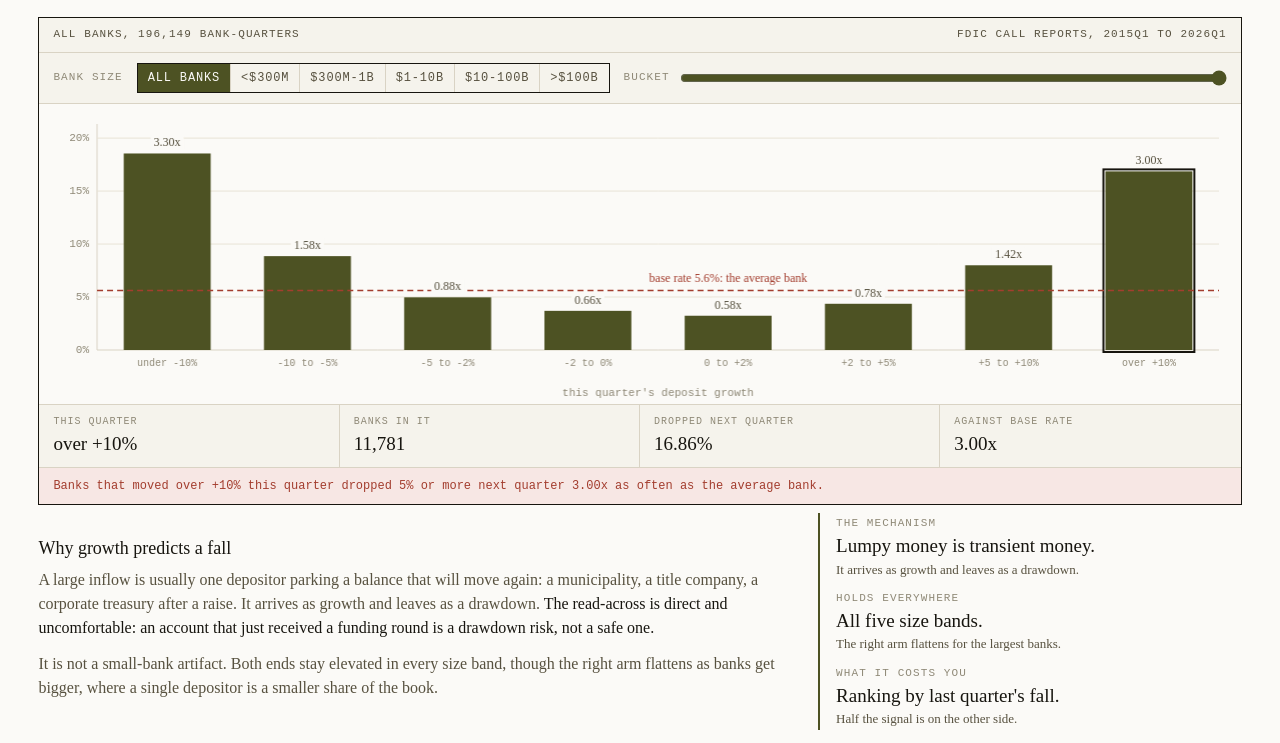
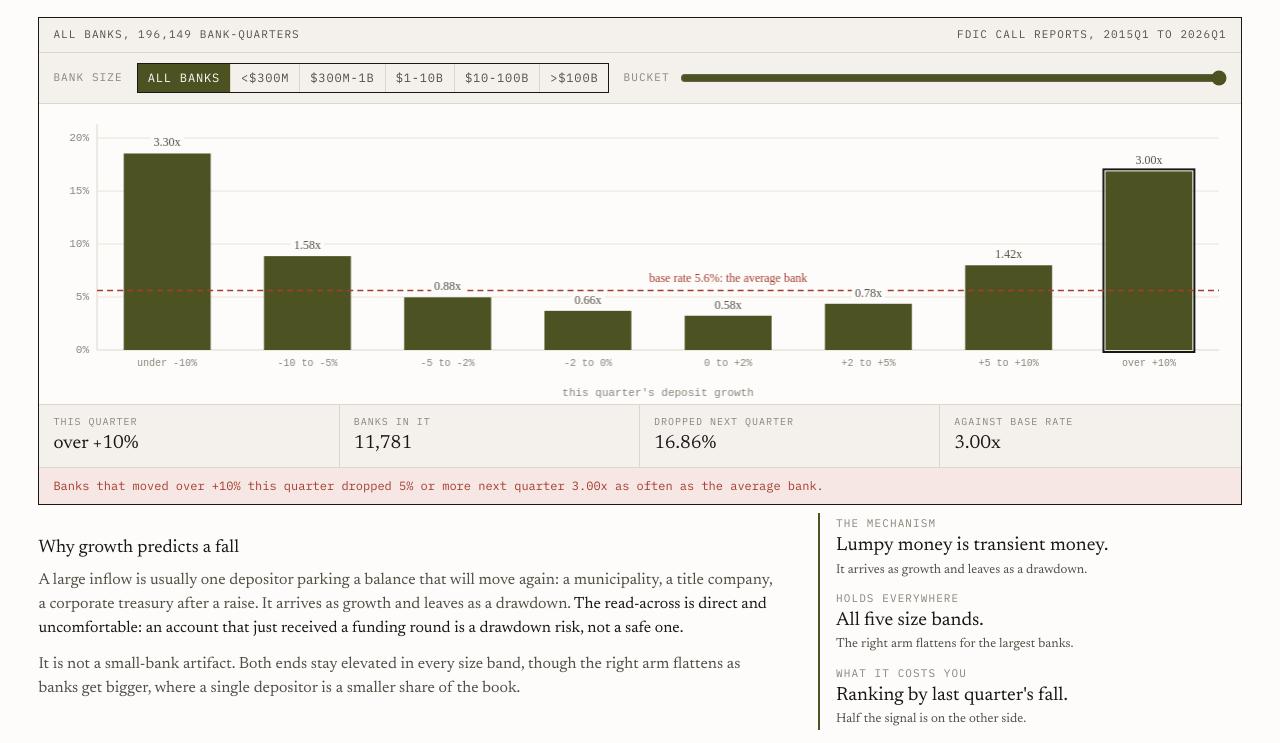
Before and after one commit to lgoyal6/flightrisk, a plain HTML site: page docs/index.html in a window 1280 px wide. Shown: the part 609-1352 px from the top of the page. Drawn offline with Linux system fonts and the light colour scheme.

Commit message:
Give the page its own look instead of the shared one
Every results page here was the same cream and the same serif, which
made a set of unrelated projects read as one template. This one is now
an editorial report, because that is what its subject is.

The accent stays: it is this project's identity, and on the dark themes
it is lifted rather than replaced so it still reads as the same ink. The
variable names do not change, so the canvases and the shared nav follow
the palette without either being touched.

Gridlines were a hardcoded paper hex in app.js and are now read from the
palette, which is what made theming safe.

```diff
--- a/docs/app.js
+++ b/docs/app.js
@@ -62,7 +62,7 @@ function drawU() {
   for (let v = 0; v <= top; v += stepY) {
     ctx.fillText(pct(v, 0), pad.l - 8, Y(v) + 3);
     if (v > 0) {
-      ctx.strokeStyle = '#e8e3d6';
+      ctx.strokeStyle = css('--grid');
       ctx.beginPath(); ctx.moveTo(pad.l, Y(v)); ctx.lineTo(pad.l + iw, Y(v)); ctx.stroke();
     }
   }
@@ -180,7 +180,7 @@ function drawModels() {
   // From 2 up: a gridline at 0 is the axis, and its label would sit under the
   // break-even marker.
   for (let v = 2; v <= top; v += 2) {
-    ctx.strokeStyle = '#e8e3d6';
+    ctx.strokeStyle = css('--grid');
     ctx.beginPath(); ctx.moveTo(X(v), pad.t); ctx.lineTo(X(v), pad.t + rows.length * rowH); ctx.stroke();
     ctx.fillStyle = css('--faint');
     ctx.font = "11px 'Courier New', monospace";
--- a/docs/style.css
+++ b/docs/style.css
@@ -1,18 +1,21 @@
+@import url('https://fonts.googleapis.com/css2?family=Newsreader:opsz,wght@6..72,400;6..72,500;6..72,600&family=IBM+Plex+Mono:wght@400;500&display=swap');
+
 :root {
-  --paper: #fbfaf7;
-  --panel: #f5f3ec;
-  --ink: #17150f;
-  --sub: #57513f;
-  --faint: #8f8977;
-  --rule: #17150f;
-  --hair: #d9d3c4;
-  --ox: #4d5223;      /* dark olive: this project's ink */
+  --paper: #fdfcfa;
+  --panel: #f4f1ec;
+  --ink: #1a1815;
+  --sub: #544e46;
+  --faint: #8b847a;
+  --rule: #1a1815;
+  --hair: #ddd6cb;
+  --grid: #e9e3d8;
+  --ox: #4d5223;
   --ox-dim: #8d9269;
   --ok: #2f5d3a;
   --warn: #8a6d1f;
   --bad: #a33d2e;
-  --serif: 'Times New Roman', Times, Georgia, serif;
-  --mono: 'Courier New', Courier, monospace;
+  --serif: 'Newsreader', Georgia, serif;
+  --mono: 'IBM Plex Mono', ui-monospace, monospace;
 }
 
 * { margin: 0; padding: 0; box-sizing: border-box; }
```
